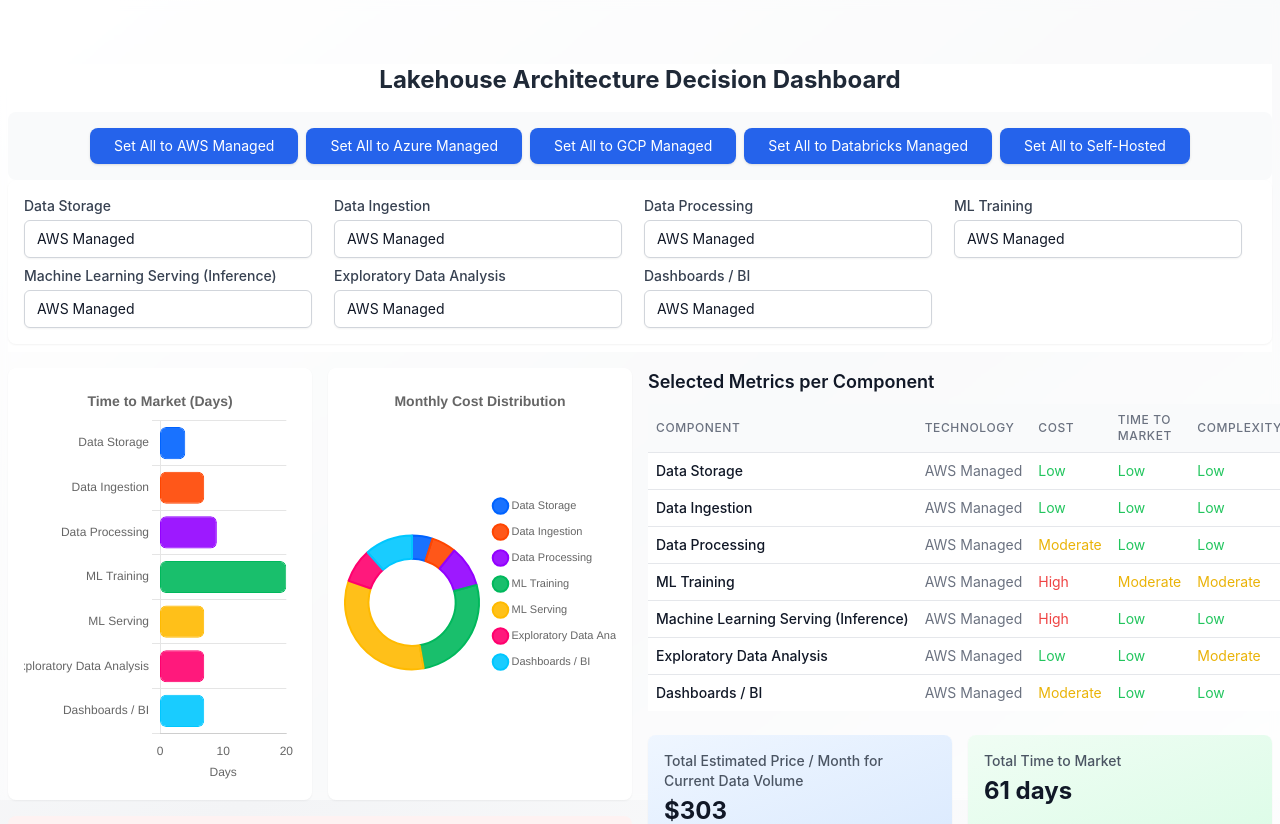
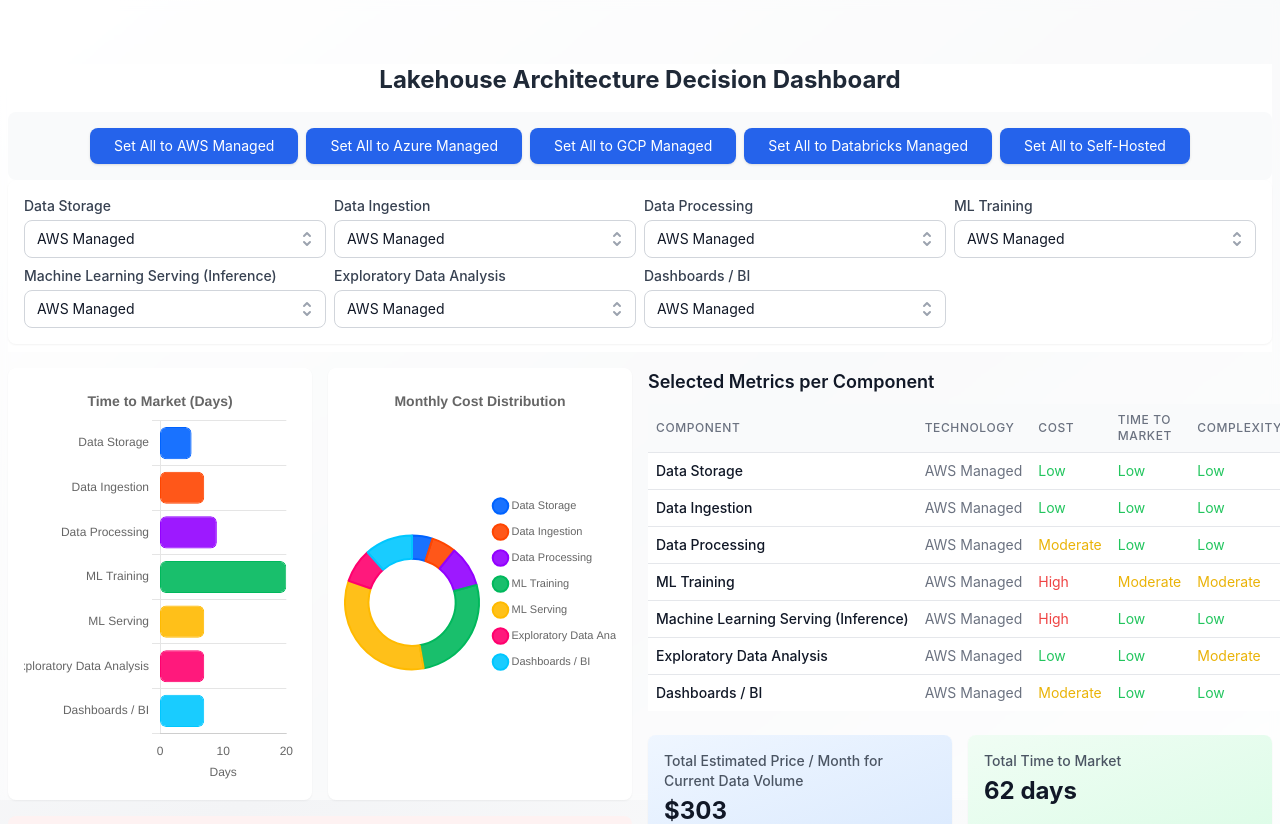
Before and after one commit to daiyaan-gp/lakehouse-decision-tool, a React (Create React App) app: page / in a window 1280 px wide. Shown: the top 824 px of the page. Built offline with nearby package versions, Linux system fonts and the light colour scheme.

Commit message:
Update: Enhanced multi-cloud detection to highlight only odd provider out

```diff
--- a/src/components/Dashboard.jsx
+++ b/src/components/Dashboard.jsx
@@ -80,14 +80,34 @@
     setSelectedTech(newSelections);
   };
 
-  // Check for mixed cloud providers
-  const hasMixedProviders = () => {
-    const providers = new Set(
-      Object.values(selectedTech).filter(tech =>
-        !["Self-Hosted", "Databricks Managed"].includes(tech)
-      )
+  // Check for mixed cloud providers and get the odd one out
+  const getOddProviderOut = () => {
+    const cloudSelections = Object.entries(selectedTech).filter(([_, tech]) =>
+      !["Self-Hosted", "Databricks Managed"].includes(tech)
     );
-    return providers.size > 1;
+
+    if (cloudSelections.length < 2) return null;
+
+    // Count occurrences of each provider
+    const providerCounts = cloudSelections.reduce((acc, [_, tech]) => {
+      acc[tech] = (acc[tech] || 0) + 1;
+      return acc;
+    }, {});
+
+    // Find the majority provider
+    const majorityProvider = Object.entries(providerCounts)
+      .sort(([,a], [,b]) => b - a)[0][0];
+
+    // Find components using non-majority provider
+    return Object.entries(selectedTech).find(([_, tech]) =>
+      !["Self-Hosted", "Databricks Managed"].includes(tech) &&
+      tech !== majorityProvider
+    )?.[1];
+  };
+
+  const isOddSelection = (tech) => {
+    const oddProvider = getOddProviderOut();
+    return tech === oddProvider;
   };
 
   // 5) Render UI
@@ -99,7 +119,7 @@
         </h1>
 
         {/* Alert for mixed providers */}
-        {hasMixedProviders() && (
+        {getOddProviderOut() && (
           <div className="mb-4 p-3 bg-yellow-50 border-l-4 border-yellow-400 text-yellow-700">
             <p className="text-sm font-medium">
               ⚠️ Multi-cloud setup will lead to increased complexity and higher operational costs
@@ -134,6 +154,7 @@
               label={comp}
               value={selectedTech[comp]}
               onChange={(tech) => handleSelectionChange(comp, tech)}
+              hasError={isOddSelection(selectedTech[comp])}
             />
           ))}
         </div>
--- a/src/components/DropdownSelector.jsx
+++ b/src/components/DropdownSelector.jsx
@@ -1,49 +1,66 @@
 // src/components/DropdownSelector.jsx
+import { Fragment } from 'react';
 import { Listbox } from '@headlessui/react';
-import { Fragment } from 'react';
 
-function DropdownSelector({ label, value, onChange }) {
-  const options = label === "Data Storage"
-    ? ["AWS Managed", "Azure Managed", "GCP Managed", "Self-Hosted"]
-    : ["AWS Managed", "Azure Managed", "GCP Managed", "Databricks Managed", "Self-Hosted"];
+const options = ["AWS Managed", "Azure Managed", "GCP Managed", "Databricks Managed", "Self-Hosted"];
+
+function DropdownSelector({ label, value, onChange, hasError }) {
+  const getOptions = () => {
+    if (label === "Data Storage") {
+      return options.filter(opt => opt !== "Databricks Managed");
+    }
+    return options;
+  };
 
   return (
-    <div className="w-72">
     <Listbox value={value} onChange={onChange}>
+      <div className="relative">
         <Listbox.Label className="block text-sm font-medium text-gray-700 mb-1">
           {label}
         </Listbox.Label>
-        <div className="relative">
-          <Listbox.Button className="relative w-full py-2 pl-3 pr-10 text-left bg-white border border-gray-300 rounded-md shadow-sm cursor-default
-            focus:outline-none focus:ring-1 focus:ring-indigo-500 focus:border-indigo-500 sm:text-sm">
+        <Listbox.Button
+          className={`relative w-full py-2 pl-3 pr-10 text-left bg-white border rounded-lg cursor-default focus:outline-none focus:ring-1 focus:ring-blue-500 focus:border-blue-500 sm:text-sm ${
+            hasError ? 'border-red-500 ring-1 ring-red-500' : 'border-gray-300'
+          }`}
+        >
           <span className="block truncate">{value}</span>
+          <span className="absolute inset-y-0 right-0 flex items-center pr-2 pointer-events-none">
+            <svg className={`h-5 w-5 ${hasError ? 'text-red-500' : 'text-gray-400'}`} xmlns="http://www.w3.org/2000/svg" viewBox="0 0 20 20" fill="currentColor">
+              <path fillRule="evenodd" d="M10 3a1 1 0 01.707.293l3 3a1 1 0 01-1.414 1.414L10 5.414 7.707 7.707a1 1 0 01-1.414-1.414l3-3A1 1 0 0110 3zm-3.707 9.293a1 1 0 011.414 0L10 14.586l2.293-2.293a1 1 0 011.414 1.414l-3 3a1 1 0 01-1.414 0l-3-3a1 1 0 010-1.414z" clipRule="evenodd" />
+            </svg>
+          </span>
         </Listbox.Button>
-          <Listbox.Options
-            className="absolute z-10 mt-1 w-full bg-white shadow-lg max-h-60 rounded-md py-1 text-base ring-1 ring-black ring-opacity-5 overflow-auto focus:outline-none sm:text-sm list-none"
-          >
-            {options.map((option) => (
+        <Listbox.Options className="absolute z-10 w-full py-1 mt-1 overflow-auto text-base bg-white rounded-md shadow-lg max-h-60 ring-1 ring-black ring-opacity-5 focus:outline-none sm:text-sm">
+          {getOptions().map((option) => (
             <Listbox.Option
               key={option}
               value={option}
-                as={Fragment}
+              className={({ active }) =>
+                `${active ? 'text-white bg-blue-600' : 'text-gray-900'}
+                cursor-default select-none relative py-2 pl-3 pr-9 list-none`
+              }
             >
               {({ active, selected }) => (
-                  <li
-                    className={`${
-                      active ? 'text-white bg-indigo-600' : 'text-gray-900'
-                    } cursor-default select-none relative py-2 pl-3 pr-9`}
-                  >
-                    <span className={`${selected ? 'font-semibold' : 'font-normal'} block truncate`}>
+                <Fragment>
+                  <span className={`block truncate ${selected ? 'font-semibold' : 'font-normal'}`}>
                     {option}
                   </span>
-                  </li>
+                  {selected && (
+                    <span className={`absolute inset-y-0 right-0 flex items-center pr-4 ${
+                      active ? 'text-white' : 'text-blue-600'
+                    }`}>
+                      <svg className="h-5 w-5" xmlns="http://www.w3.org/2000/svg" viewBox="0 0 20 20" fill="currentColor">
+                        <path fillRule="evenodd" d="M16.707 5.293a1 1 0 010 1.414l-8 8a1 1 0 01-1.414 0l-4-4a1 1 0 011.414-1.414L8 12.586l7.293-7.293a1 1 0 011.414 0z" clipRule="evenodd" />
+                      </svg>
+                    </span>
+                  )}
+                </Fragment>
               )}
             </Listbox.Option>
           ))}
         </Listbox.Options>
       </div>
     </Listbox>
-    </div>
   );
 }
 
--- a/src/data/lakehouseMatrix.js
+++ b/src/data/lakehouseMatrix.js
@@ -6,7 +6,7 @@
       cost: "Low",
       price: 15,
       timeToMarket: "Low",
-      timeToMarketDays: 4,
+      timeToMarketDays: 5,
       complexity: "Low"
     },
     {
@@ -15,7 +15,7 @@
       cost: "Low",
       price: 13,
       timeToMarket: "Low",
-      timeToMarketDays: 5,
+      timeToMarketDays: 4,
       complexity: "Low"
     },
     {
@@ -24,7 +24,7 @@
       cost: "Low",
       price: 15,
       timeToMarket: "Low",
-      timeToMarketDays: 4,
+      timeToMarketDays: 6,
       complexity: "Low"
     },
     {
@@ -40,7 +40,7 @@
       component: "Data Storage",
       technology: "Self-Hosted",
       cost: "Moderate",
-      price: 30,
+      price: 25,
       timeToMarket: "Moderate",
       timeToMarketDays: 14,
       complexity: "High"
@@ -109,7 +109,7 @@
       cost: "Moderate",
       price: 32,
       timeToMarket: "Low",
-      timeToMarketDays: 7,
+      timeToMarketDays: 6,
       complexity: "Low"
     },
     {
@@ -171,10 +171,10 @@
     {
       component: "ML Training",
       technology: "Databricks Managed",
-      cost: "Moderate",
-      price: 100,
+      cost: "High",
+      price: 110,
       timeToMarket: "Low",
-      timeToMarketDays: 15,
+      timeToMarketDays: 14,
       complexity: "Moderate"
     },
     {
@@ -276,8 +276,8 @@
       technology: "Self-Hosted",
       cost: "Low",
       price: 15,
-      timeToMarket: "Moderate",
-      timeToMarketDays: 14,
+      timeToMarket: "Low",
+      timeToMarketDays: 8,
       complexity: "Moderate"
     },
 
@@ -313,7 +313,7 @@
       component: "Dashboards / BI",
       technology: "Databricks Managed",
       cost: "Moderate",
-      price: 45,
+      price: 50,
       timeToMarket: "Low",
       timeToMarketDays: 5,
       complexity: "Low"
```
Lines whose indentation alone changed are shown as unchanged.
